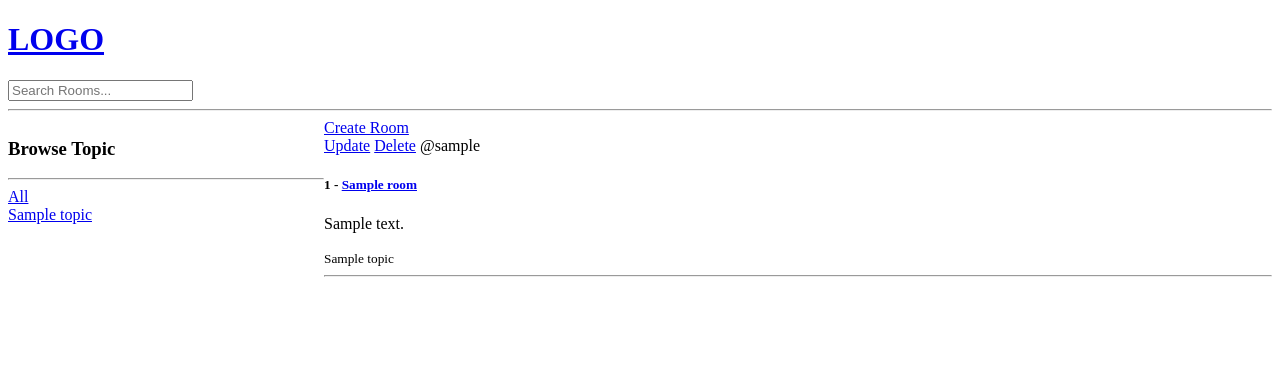
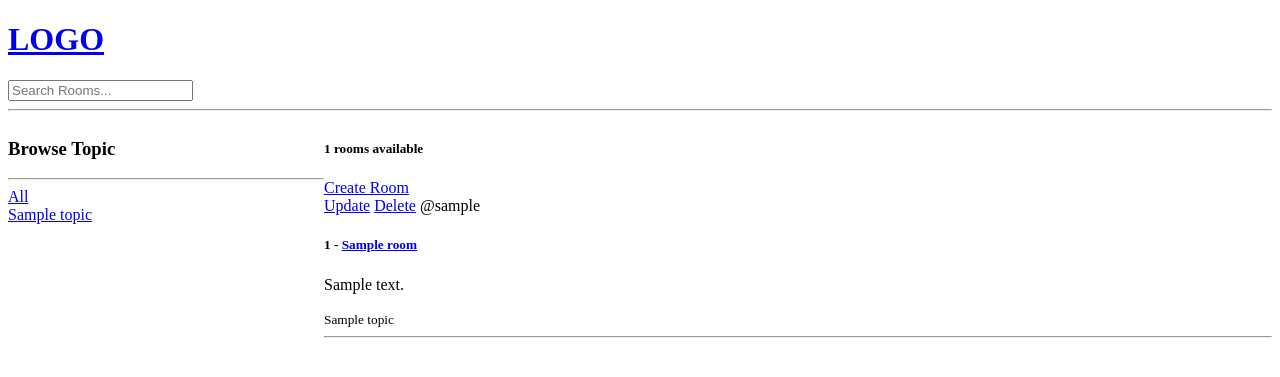
Before and after one commit to lalainafr/Django-laxDiscord, a Django app: template templates/home.html in a window 1280 px wide. Shown: the top 377 px of the page. Run offline with Django 5.2, Linux system fonts and the light colour scheme; the template is opened without the code that fills it: most values are stand-ins (such as "Sample title", 1, 10 or a date in 2020).

Commit message:
room count

```diff
--- a/base/views.py
+++ b/base/views.py
@@ -37,10 +37,12 @@ def home(request):
     # liste des topic à mettre sur le sodebar pour le search
     topics = Topic.objects.all()
 
+    # compter le nombre de room et le passer dans le context pour le template
+    room_count = rooms.count()
 
+    context = {'rooms': rooms, 'topics': topics, 'room_count': room_count}
+    # données à faire passer danns le template
 
-    context = {'rooms': rooms, 'topics': topics}
-    # passer les données de la liste dans le template
     return render(request,'home.html', context)
 
 def room(request, pk): # on passe le primary pour la valeur dynamique en paramètre)
--- a/templates/home.html
+++ b/templates/home.html
@@ -19,7 +19,6 @@
     <div>
         <h3>Browse Topic</h3>
         <hr>
-
         <div>
             <a href="{% url 'home' %}">All</a>
         </div>
@@ -35,6 +34,8 @@
 
     <!-- Content- list of rooms-->
     <div>
+        <!-- # compter le nombre de Room -->
+        <h5>{{room_count}} rooms available </h5>
         <!-- # rediriger vers create-room  -->
         <a href="{% url 'create-room' %}"">Create Room</a>
         {% for room in rooms %}
```
